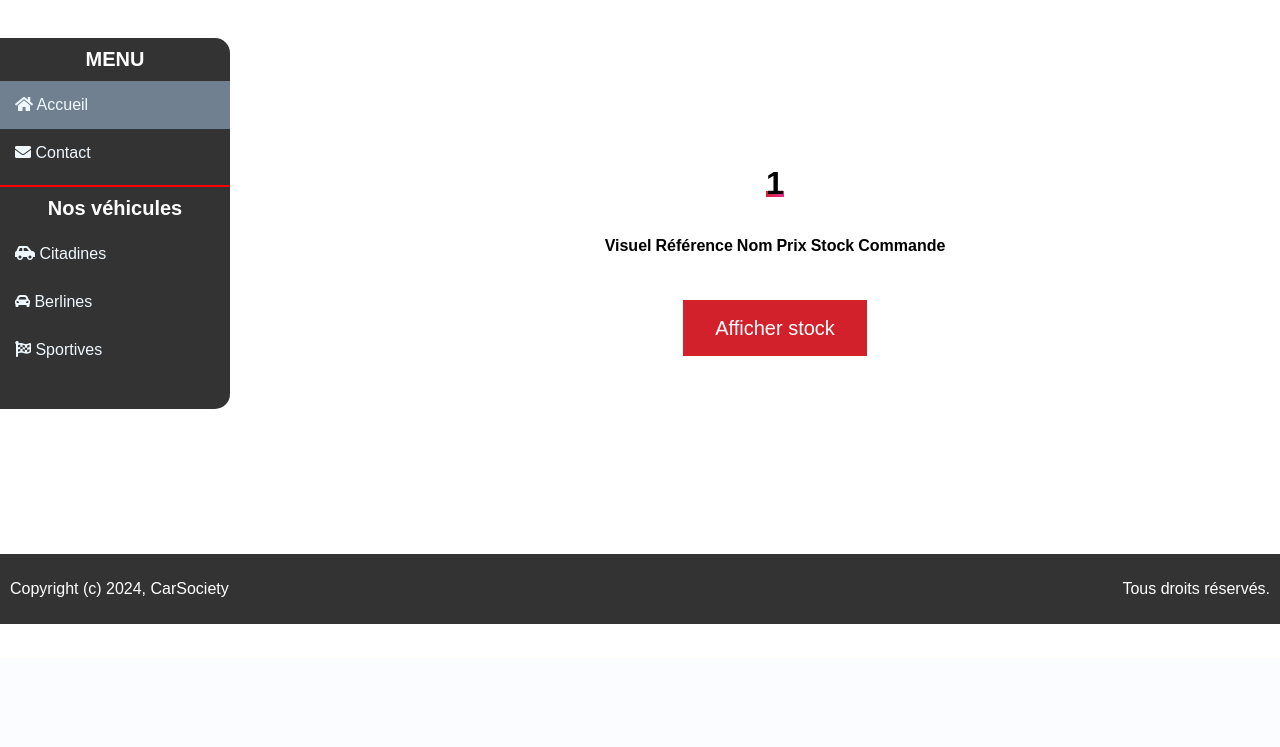
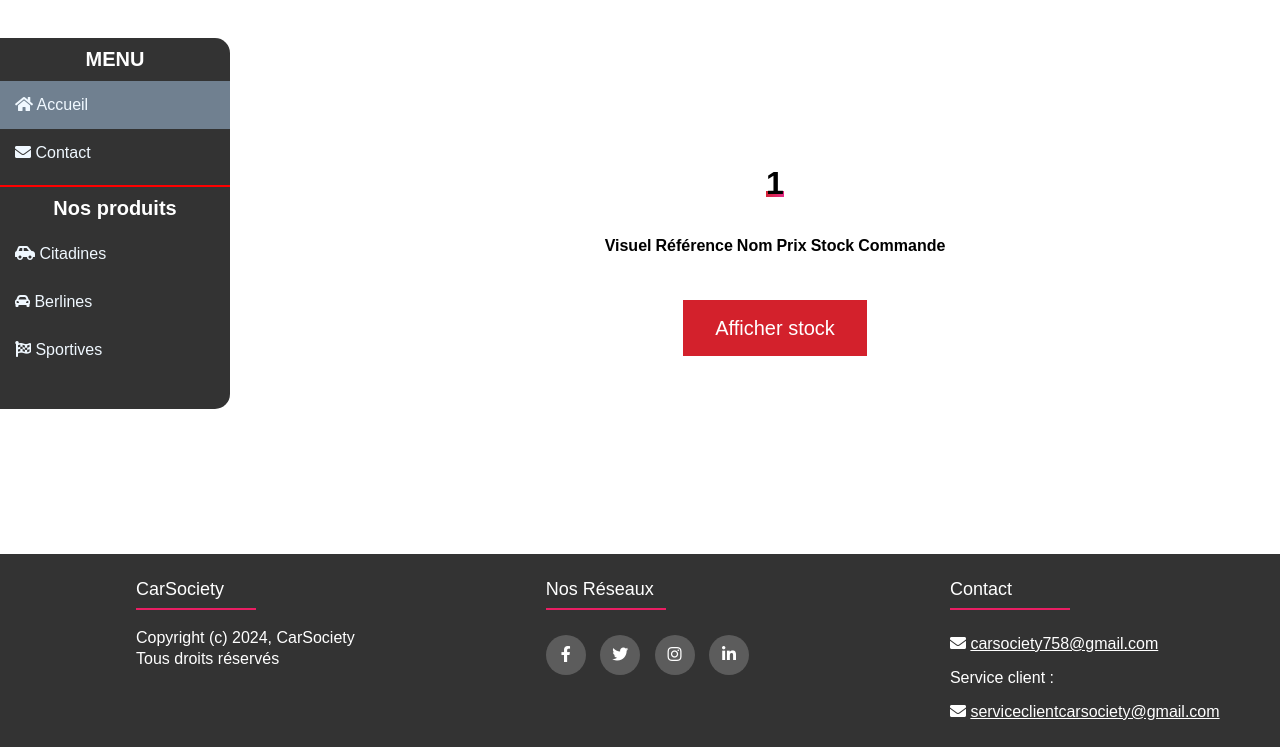
Before and after one commit to Quentin55553/Projet-CarSociety, a PHP site: page /php/produits.php?cat=1 in a window 1280 px wide. Shown: the part 142-889 px from the top of the page. Before the commit the page ends 766 px from the top, so only its background shows below. Run offline with PHP 8.4, Linux system fonts and the light colour scheme; data that the repository does not hold is empty.

Commit message:
Add files via upload

```diff
--- a/php/produits.php
+++ b/php/produits.php
@@ -8,7 +8,6 @@
         <link rel="icon" href="../img/favicon.ico">
         <link rel="stylesheet" href="../css/style.css">
         <link rel="stylesheet" href="https://cdnjs.cloudflare.com/ajax/libs/font-awesome/5.15.4/css/all.min.css">
-        <script src="../js/produits.js"></script>
     </head>
 
 
@@ -29,7 +28,7 @@
 
             <hr>
 
-            <div class="menu-header">Nos véhicules</div>
+            <div class="menu-header">Nos produits</div>
             <a href="produits.php?cat=Citadines"><i class="fas fa-car-side"></i> Citadines</a>
             <a href="produits.php?cat=Berlines"><i class="fas fa-car-alt"></i> Berlines</a>
             <a href="produits.php?cat=Sportives"><i class="fas fa-flag-checkered"></i> Sportives</a>
@@ -73,8 +72,30 @@
         </div>
 
         <footer class="footer">
-            <p>Copyright (c) 2024, CarSociety</p>
-            <p>Tous droits réservés.</p>
+            <div class="legal-informations">
+                <h2>CarSociety</h2>
+                <p>Copyright (c) 2024, CarSociety</p>
+                <p>Tous droits réservés</p>
+            </div>
+
+            <div class="networks">
+                <h2>Nos réseaux</h2>
+                <div class="social-links">
+  	 				<a href="#"><i class="fab fa-facebook-f"></i></a>
+  	 				<a href="#"><i class="fab fa-twitter"></i></a>
+  	 				<a href="#"><i class="fab fa-instagram"></i></a>
+  	 				<a href="#"><i class="fab fa-linkedin-in"></i></a>
+  	 			</div>
+            </div>
+
+            <div class="contact">
+                <h2>Contact</h2>
+                <p><i class="fas fa-envelope"></i> <a href="mailto:carsociety758@gmail.com">carsociety758@gmail.com</a></p>
+                <p>Service client :</p>
+                <p><i class="fas fa-envelope"></i> <a href="mailto:serviceclientcarsociety@gmail.com">serviceclientcarsociety@gmail.com</a></p>
+            </div>
         </footer>
+
+        <script src="/js/goUpButton.js"></script>
     </body>
 </html>
```
